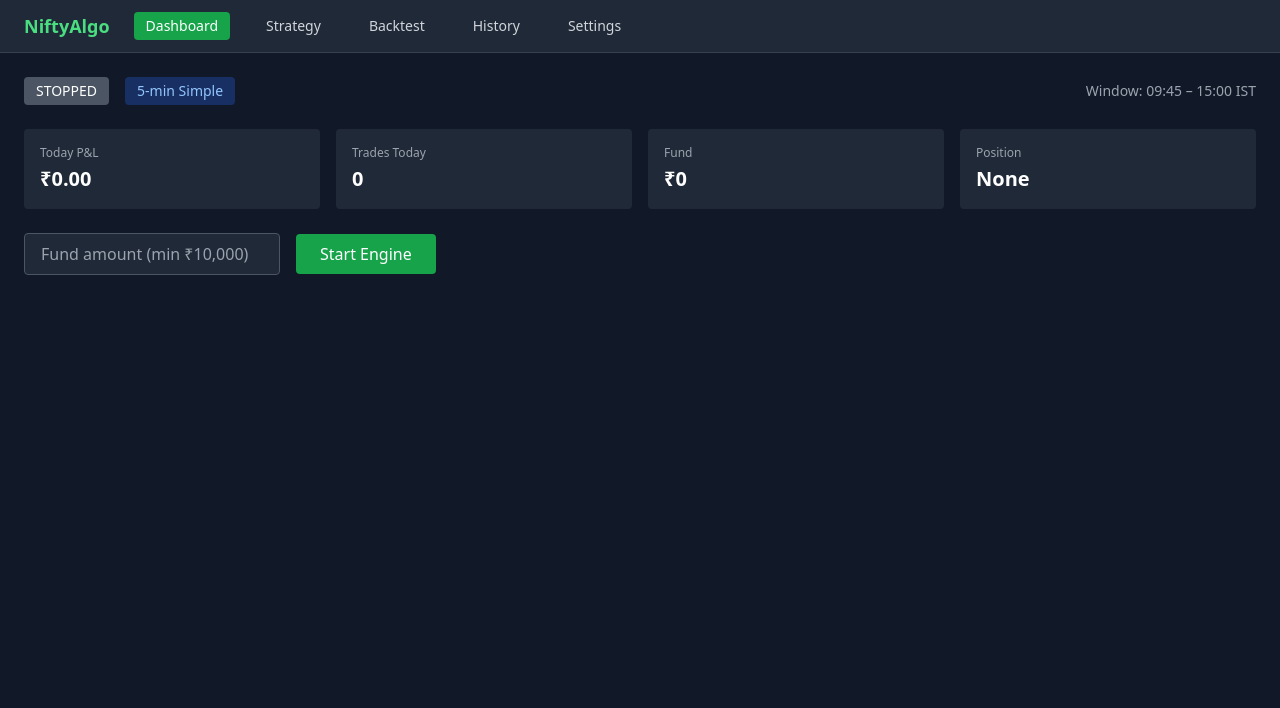
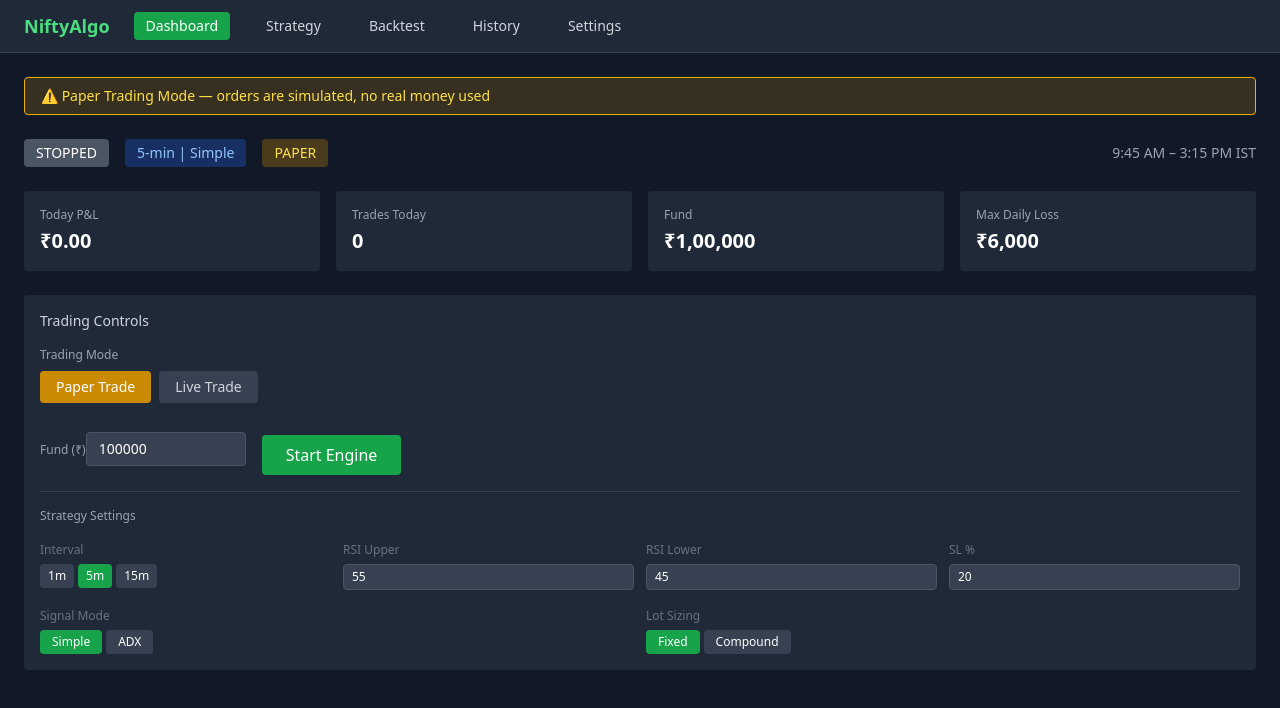
Before and after one commit to cckonankunte-ops/nifty-option-algo-trader, a React (Vite) app in the folder frontend/: page / in a window 1280 px wide. Shown: the top 708 px of the page. Built offline with nearby package versions, Linux system fonts and the light colour scheme; no server answers.

Commit message:
feat: add live/paper toggle and strategy settings to Dashboard (same options as backtest)

```diff
--- a/frontend/src/pages/Dashboard.jsx
+++ b/frontend/src/pages/Dashboard.jsx
@@ -3,9 +3,18 @@ import axios from 'axios'
 
 export default function Dashboard() {
   const [status, setStatus] = useState(null)
-  const [fund, setFund] = useState('')
+  const [fund, setFund] = useState('100000')
   const [error, setError] = useState('')
   const [signalExpanded, setSignalExpanded] = useState(false)
+  const [tradingMode, setTradingMode] = useState('paper')
+  const [settings, setSettings] = useState({
+    candle_interval: '5',
+    signal_mode: 'SIMPLE_5MIN',
+    rsi_upper: 55,
+    rsi_lower: 45,
+    sl_percent: 20,
+    lot_sizing: 'fixed',
+  })
   const ws = useRef(null)
 
   useEffect(() => {
@@ -18,6 +27,9 @@ export default function Dashboard() {
     try {
       const res = await axios.get('/api/trading/status')
       setStatus(res.data)
+      if (res.data.paper_mode !== undefined) {
+        setTradingMode(res.data.paper_mode ? 'paper' : 'live')
+      }
     } catch (e) { console.error(e) }
   }
 
@@ -37,7 +49,11 @@ export default function Dashboard() {
       return
     }
     setError('')
-    await axios.post('/api/trading/start', { fund_amount: amount })
+    await axios.post('/api/trading/start', {
+      fund_amount: amount,
+      trading_mode: tradingMode,
+      ...settings,
+    })
     fetchStatus()
   }
 
@@ -50,10 +66,15 @@ export default function Dashboard() {
 
   return (
     <div className="space-y-6">
-      {/* Paper Trading Banner */}
-      {status?.trading_mode === 'paper' && (
+      {/* Trading Mode Banner */}
+      {tradingMode === 'paper' && (
         <div className="bg-yellow-600/20 border border-yellow-500 text-yellow-300 px-4 py-2 rounded text-sm">
-          Paper Trading Mode — orders are simulated
+          ⚠️ Paper Trading Mode — orders are simulated, no real money used
+        </div>
+      )}
+      {tradingMode === 'live' && (
+        <div className="bg-red-600/20 border border-red-500 text-red-300 px-4 py-2 rounded text-sm">
+          🔴 LIVE Trading Mode — real orders will be placed on Dhan
         </div>
       )}
 
@@ -65,10 +86,13 @@ export default function Dashboard() {
           {status?.status || 'STOPPED'}
         </span>
         <span className="px-3 py-1 rounded bg-blue-600/30 text-blue-300 text-sm">
-          {status?.signal_mode === 'ADVANCED_5MIN_1MIN_ADX' ? '5-min+1min+ADX' : '5-min Simple'}
+          {settings.candle_interval}-min | {settings.signal_mode === 'ADVANCED_5MIN_1MIN_ADX' ? 'ADX' : 'Simple'}
+        </span>
+        <span className={`px-3 py-1 rounded text-sm ${tradingMode === 'live' ? 'bg-red-600/30 text-red-300' : 'bg-yellow-600/30 text-yellow-300'}`}>
+          {tradingMode === 'live' ? 'LIVE' : 'PAPER'}
         </span>
         <span className="text-gray-400 text-sm ml-auto">
-          Window: {status?.trading_window?.start || '09:45'} – {status?.trading_window?.end || '15:00'} IST
+          9:45 AM – 3:15 PM IST
         </span>
       </div>
 
@@ -76,38 +100,126 @@ export default function Dashboard() {
       <div className="grid grid-cols-4 gap-4">
         <MetricCard label="Today P&L" value={`₹${status?.today_pnl?.toFixed(2) || '0.00'}`} />
         <MetricCard label="Trades Today" value={status?.today_trades || 0} />
-        <MetricCard label="Fund" value={`₹${status?.fund_amount?.toLocaleString() || '0'}`} />
-        <MetricCard label="Position" value={status?.status === 'RUNNING' ? 'Active' : 'None'} />
+        <MetricCard label="Fund" value={`₹${parseFloat(fund || 0).toLocaleString('en-IN')}`} />
+        <MetricCard label="Max Daily Loss" value={`₹${Math.round(parseFloat(fund || 100000) * 0.06).toLocaleString('en-IN')}`} />
       </div>
 
-      {/* Start/Stop Controls */}
-      <div className="flex items-center gap-4">
-        <input
-          type="number"
-          placeholder="Fund amount (min ₹10,000)"
-          value={fund}
-          onChange={(e) => setFund(e.target.value)}
-          disabled={isRunning}
-          className="bg-gray-800 border border-gray-600 rounded px-4 py-2 w-64 text-white disabled:opacity-50"
-        />
-        <button
-          onClick={isRunning ? stopEngine : startEngine}
-          className={`px-6 py-2 rounded font-medium ${
-            isRunning ? 'bg-red-600 hover:bg-red-700' : 'bg-green-600 hover:bg-green-700'
-          }`}
-        >
-          {isRunning ? 'Stop Engine' : 'Start Engine'}
-        </button>
-        {error && <span className="text-red-400 text-sm">{error}</span>}
+      {/* Trading Controls */}
+      <div className="bg-gray-800 rounded p-4 space-y-4">
+        <h3 className="text-sm font-medium text-gray-300">Trading Controls</h3>
+
+        {/* Live / Paper Toggle */}
+        <div>
+          <label className="text-xs text-gray-400 block mb-2">Trading Mode</label>
+          <div className="flex gap-2">
+            <button onClick={() => setTradingMode('paper')} disabled={isRunning}
+              className={`px-4 py-1.5 rounded text-sm ${tradingMode === 'paper' ? 'bg-yellow-600 text-white' : 'bg-gray-700 text-gray-300'} disabled:opacity-50`}>
+              Paper Trade
+            </button>
+            <button onClick={() => setTradingMode('live')} disabled={isRunning}
+              className={`px-4 py-1.5 rounded text-sm ${tradingMode === 'live' ? 'bg-red-600 text-white' : 'bg-gray-700 text-gray-300'} disabled:opacity-50`}>
+              Live Trade
+            </button>
+          </div>
+        </div>
+
+        {/* Fund + Start/Stop */}
+        <div className="flex items-center gap-4">
+          <div>
+            <label className="text-xs text-gray-400">Fund (₹)</label>
+            <input type="number" value={fund} onChange={(e) => setFund(e.target.value)} disabled={isRunning}
+              className="bg-gray-700 border border-gray-600 rounded px-3 py-1.5 w-40 text-white text-sm mt-1 disabled:opacity-50" />
+          </div>
+          <div className="pt-4">
+            <button onClick={isRunning ? stopEngine : startEngine}
+              className={`px-6 py-2 rounded font-medium ${isRunning ? 'bg-red-600 hover:bg-red-700' : 'bg-green-600 hover:bg-green-700'}`}>
+              {isRunning ? 'Stop Engine' : 'Start Engine'}
+            </button>
+          </div>
+          {error && <span className="text-red-400 text-sm pt-4">{error}</span>}
+        </div>
+
+        {/* Strategy Settings (same as backtest) */}
+        {!isRunning && (
+          <div className="border-t border-gray-700 pt-4 space-y-3">
+            <h4 className="text-xs text-gray-400">Strategy Settings</h4>
+
+            <div className="grid grid-cols-4 gap-3">
+              {/* Candle Interval */}
+              <div>
+                <label className="text-xs text-gray-500">Interval</label>
+                <div className="flex gap-1 mt-1">
+                  {['1', '5', '15'].map(v => (
+                    <button key={v} onClick={() => setSettings({...settings, candle_interval: v})}
+                      className={`px-2 py-1 rounded text-xs ${settings.candle_interval === v ? 'bg-green-600' : 'bg-gray-700'}`}>
+                      {v}m
+                    </button>
+                  ))}
+                </div>
+              </div>
+
+              {/* RSI Upper */}
+              <div>
+                <label className="text-xs text-gray-500">RSI Upper</label>
+                <input type="number" value={settings.rsi_upper} onChange={e => setSettings({...settings, rsi_upper: parseInt(e.target.value)})}
+                  className="w-full bg-gray-700 border border-gray-600 rounded px-2 py-1 text-white text-xs mt-1" />
+              </div>
+
+              {/* RSI Lower */}
+              <div>
+                <label className="text-xs text-gray-500">RSI Lower</label>
+                <input type="number" value={settings.rsi_lower} onChange={e => setSettings({...settings, rsi_lower: parseInt(e.target.value)})}
+                  className="w-full bg-gray-700 border border-gray-600 rounded px-2 py-1 text-white text-xs mt-1" />
+              </div>
+
+              {/* SL % */}
+              <div>
+                <label className="text-xs text-gray-500">SL %</label>
+                <input type="number" value={settings.sl_percent} onChange={e => setSettings({...settings, sl_percent: parseInt(e.target.value)})}
+                  className="w-full bg-gray-700 border border-gray-600 rounded px-2 py-1 text-white text-xs mt-1" />
+              </div>
+            </div>
+
+            <div className="grid grid-cols-2 gap-3">
+              {/* Signal Mode */}
+              <div>
+                <label className="text-xs text-gray-500">Signal Mode</label>
+                <div className="flex gap-1 mt-1">
+                  <button onClick={() => setSettings({...settings, signal_mode: 'SIMPLE_5MIN'})}
+                    className={`px-3 py-1 rounded text-xs ${settings.signal_mode === 'SIMPLE_5MIN' ? 'bg-green-600' : 'bg-gray-700'}`}>
+                    Simple
+                  </button>
+                  <button onClick={() => setSettings({...settings, signal_mode: 'ADVANCED_5MIN_1MIN_ADX'})}
+                    className={`px-3 py-1 rounded text-xs ${settings.signal_mode === 'ADVANCED_5MIN_1MIN_ADX' ? 'bg-green-600' : 'bg-gray-700'}`}>
+                    ADX
+                  </button>
+                </div>
+              </div>
+
+              {/* Lot Sizing */}
+              <div>
+                <label className="text-xs text-gray-500">Lot Sizing</label>
+                <div className="flex gap-1 mt-1">
+                  <button onClick={() => setSettings({...settings, lot_sizing: 'fixed'})}
+                    className={`px-3 py-1 rounded text-xs ${settings.lot_sizing === 'fixed' ? 'bg-green-600' : 'bg-gray-700'}`}>
+                    Fixed
+                  </button>
+                  <button onClick={() => setSettings({...settings, lot_sizing: 'compounding'})}
+                    className={`px-3 py-1 rounded text-xs ${settings.lot_sizing === 'compounding' ? 'bg-green-600' : 'bg-gray-700'}`}>
+                    Compound
+                  </button>
+                </div>
+              </div>
+            </div>
+          </div>
+        )}
       </div>
 
       {/* Last Signal Details */}
       {status?.last_signal && (
         <div className="bg-gray-800 rounded p-4">
-          <button
-            onClick={() => setSignalExpanded(!signalExpanded)}
-            className="text-sm text-gray-300 hover:text-white"
-          >
+          <button onClick={() => setSignalExpanded(!signalExpanded)}
+            className="text-sm text-gray-300 hover:text-white">
             Last Signal: <span className="font-medium text-green-400">{status.last_signal.signal}</span>
             {signalExpanded ? ' ▲' : ' ▼'}
           </button>
```
Also changed, not shown: 1 other file (tests, documents, lock files or other folders).
